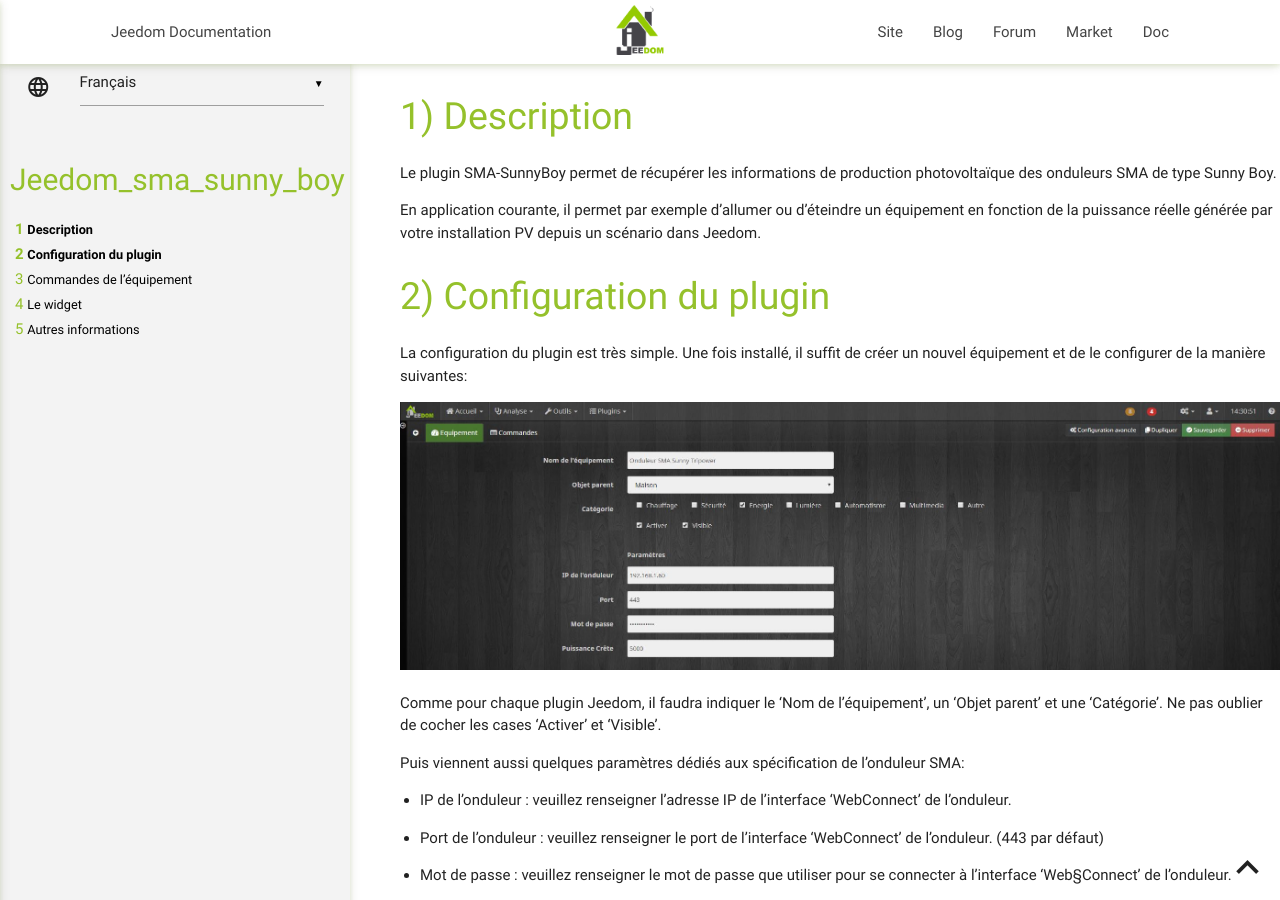
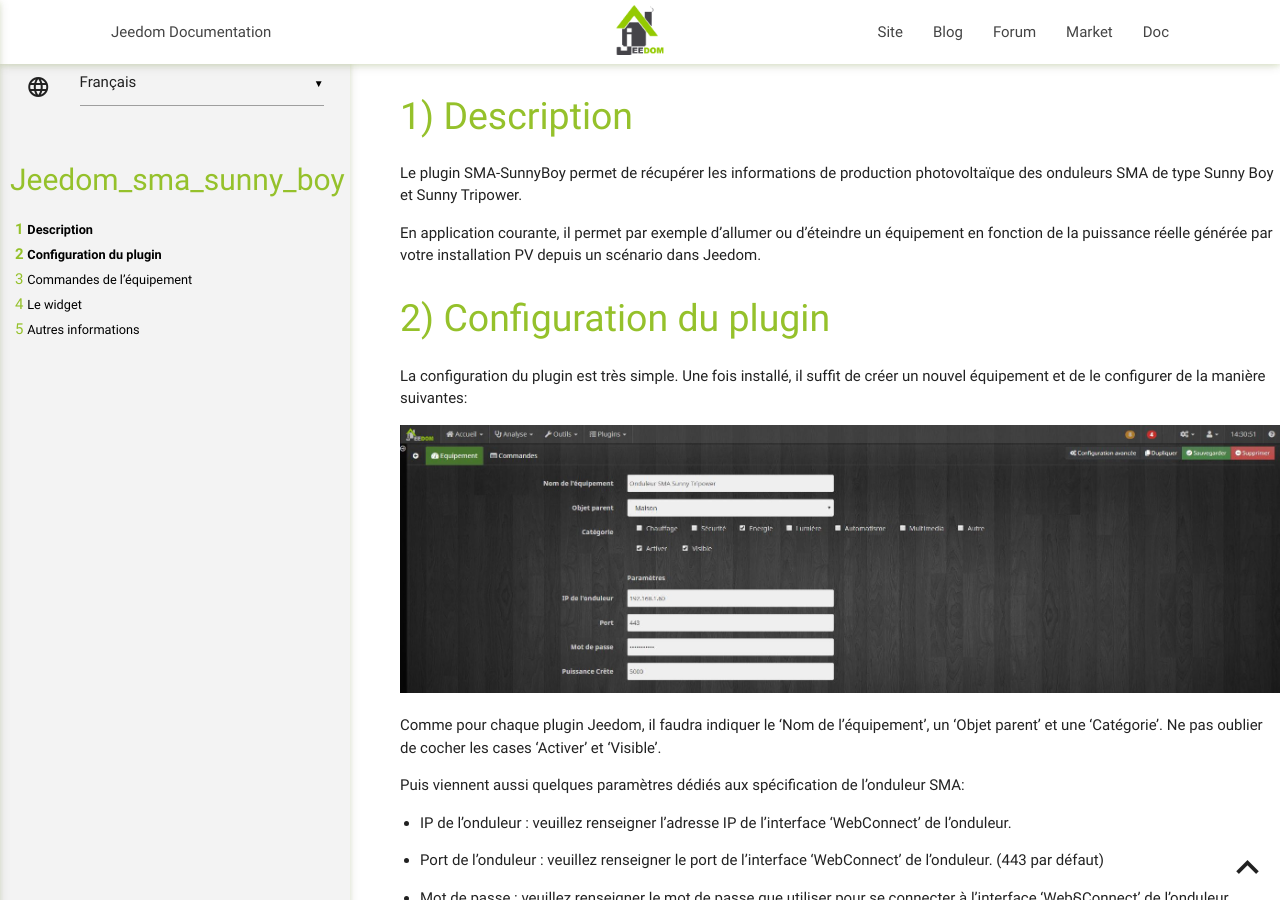
Before and after one commit to Sattaz/Jeedom_SMA_Sunny_Boy, a Jekyll site: the page built from docs/fr_FR/index.md, in a window 1280 px wide and 900 px high. Built offline with Jekyll 4.4.1, drawn with Linux system fonts in a browser that asks for light colours; our own code applies the rules of GitHub Pages for plain Markdown files.

Commit message:
Update index.md

```diff
--- a/docs/fr_FR/index.md
+++ b/docs/fr_FR/index.md
@@ -1,7 +1,7 @@
 Description
 ===
 
-Le plugin SMA-SunnyBoy permet de récupérer les informations de production photovoltaïque des onduleurs SMA de type Sunny Boy.
+Le plugin SMA-SunnyBoy permet de récupérer les informations de production photovoltaïque des onduleurs SMA de type Sunny Boy et Sunny Tripower.
 
 En application courante, il permet par exemple d'allumer ou d'éteindre un équipement en fonction de la puissance réelle générée par votre installation PV depuis un scénario dans Jeedom.
 
```
